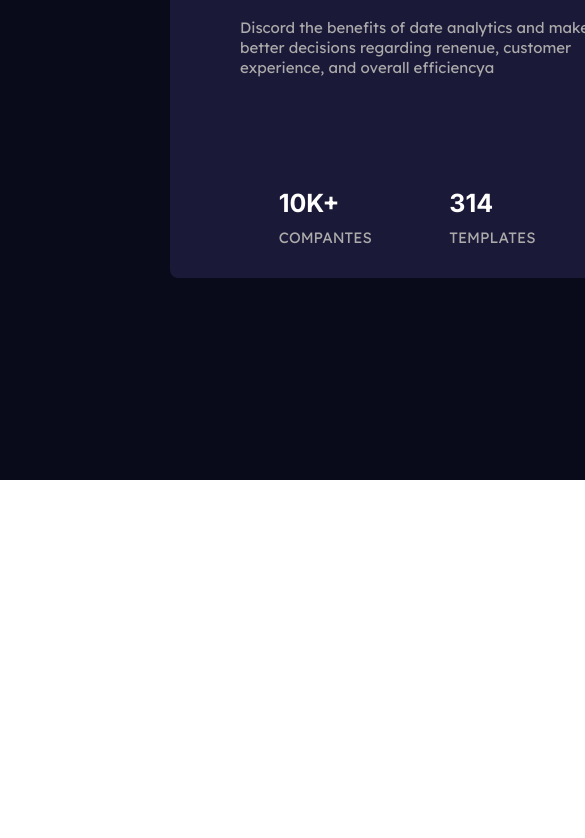
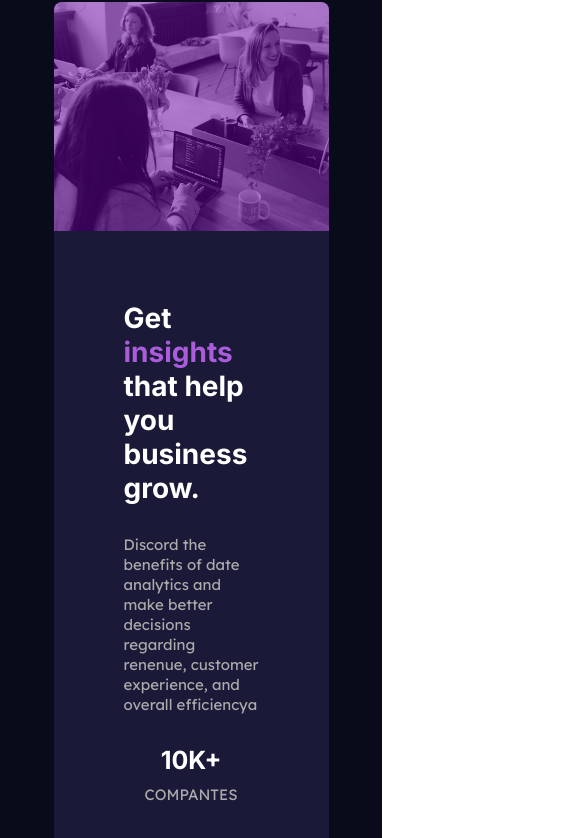
Before and after one commit to LauraRaellen/fazendo-copy, a plain HTML site: page index.html in a window 390 px wide. Shown: the part 364-1202 px from the top of the page, 585 px wide, since content can reach past the window. Before the commit the page ends 844 px from the top, so only its background shows below. Drawn offline with Linux system fonts and the light colour scheme.

Commit message:
feito responsividade para mobile

```diff
--- a/css/global.css
+++ b/css/global.css
@@ -5,6 +5,7 @@
 *{
     margin: 0;
     padding: 0;
+    box-sizing: border-box;
 }
 
 :root {
--- a/css/responsivo.css
+++ b/css/responsivo.css
@@ -1 +1,59 @@
 @import url(./global.css);
+
+@media (max-width: 656px) {
+    html {
+        overflow-x: hidden;
+    }
+
+    #container {
+        width: 98vw ;
+        height: 165rem;
+        display: flex;
+    }
+
+    #inform {
+        display: flex;
+        flex-direction: column;
+        width: 72%;
+        height: 55%;
+        padding: 0;
+    }
+
+    #inform #inform-text {
+        order: 2;
+        height: 4rem;
+        width: 100%;
+        display: flex;
+        align-items: center;
+    }
+
+    #inform #inform-text h1 {
+        font-size: 2.8rem;
+
+    }
+
+    #inform #inform-text p {
+        padding:0 0 3rem 0;
+    }
+
+
+    #inform #inform-img {
+        width: 100%;
+        border-radius: .8rem .8rem 0 0;
+    }
+
+    #inform #inform-img img {
+        border-radius: .8rem .8rem 0 0;
+        line-height: 2rem;
+    }
+
+    #inform .cards {
+        flex-direction: column;
+        border: 1px black;
+        text-align: justify;
+    }
+
+    #inform .cards p, h2{
+        text-align: center;
+    }
+}
--- a/css/style.css
+++ b/css/style.css
@@ -13,7 +13,7 @@
 #inform {
     width: 110rem;
     height: 45rem;
-    background-color: hsl(244, 38%, 16%);;
+    background-color: hsl(244, 38%, 16%);
     border-radius: .8rem;
     display: flex;
 
--- a/index.html
+++ b/index.html
@@ -21,10 +21,10 @@
     <div id="container">
       <div id="inform">
         <div id="inform-text">
-          <h1>Get <span>insights</span> that help <br> you business grow.</h1>
+          <h1>Get <span>insights</span> that help you business grow.</h1>
           <p>
-            Discord the benefits of date analytics and make <br> better decisions
-            regarding renenue, customer <br> experience, and overall efficiencya
+            Discord the benefits of date analytics and make better decisions
+            regarding renenue, customer experience, and overall efficiencya
           </p>
 
           <div class="cards">
```
